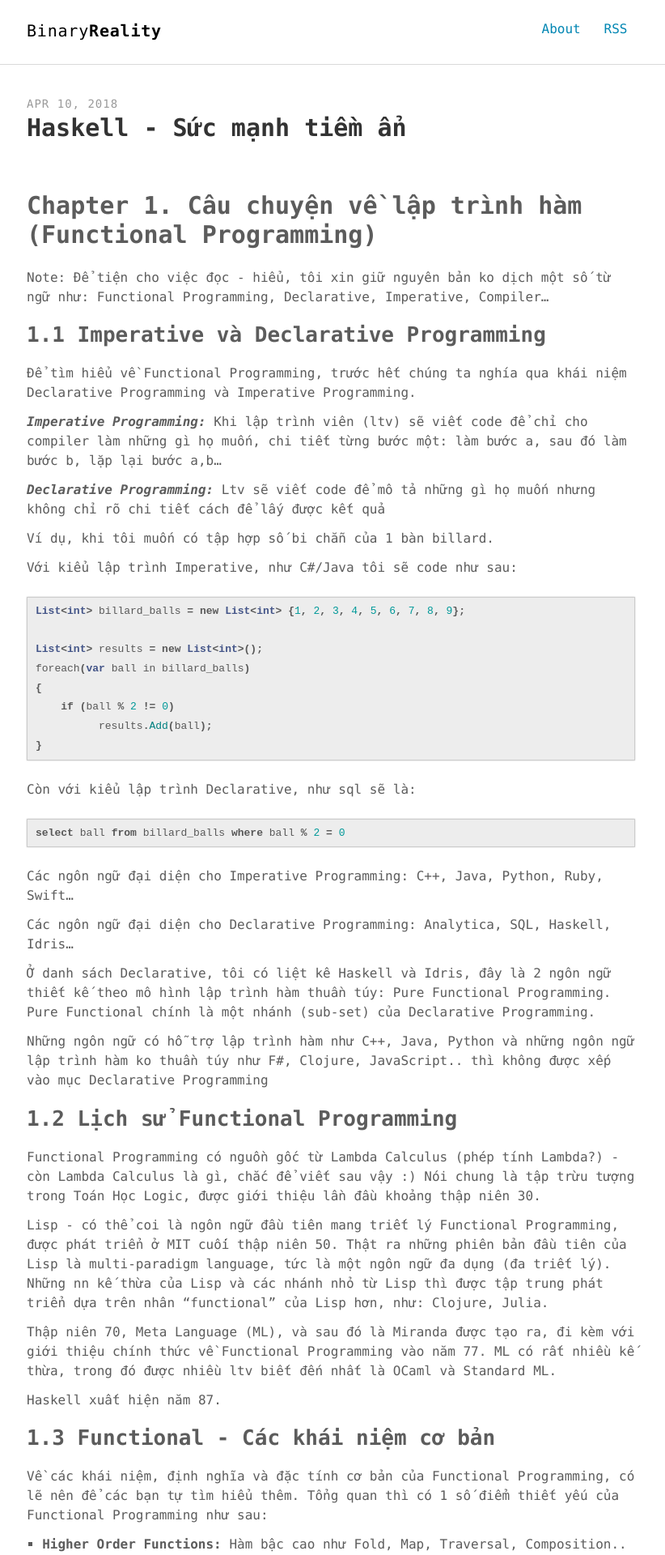
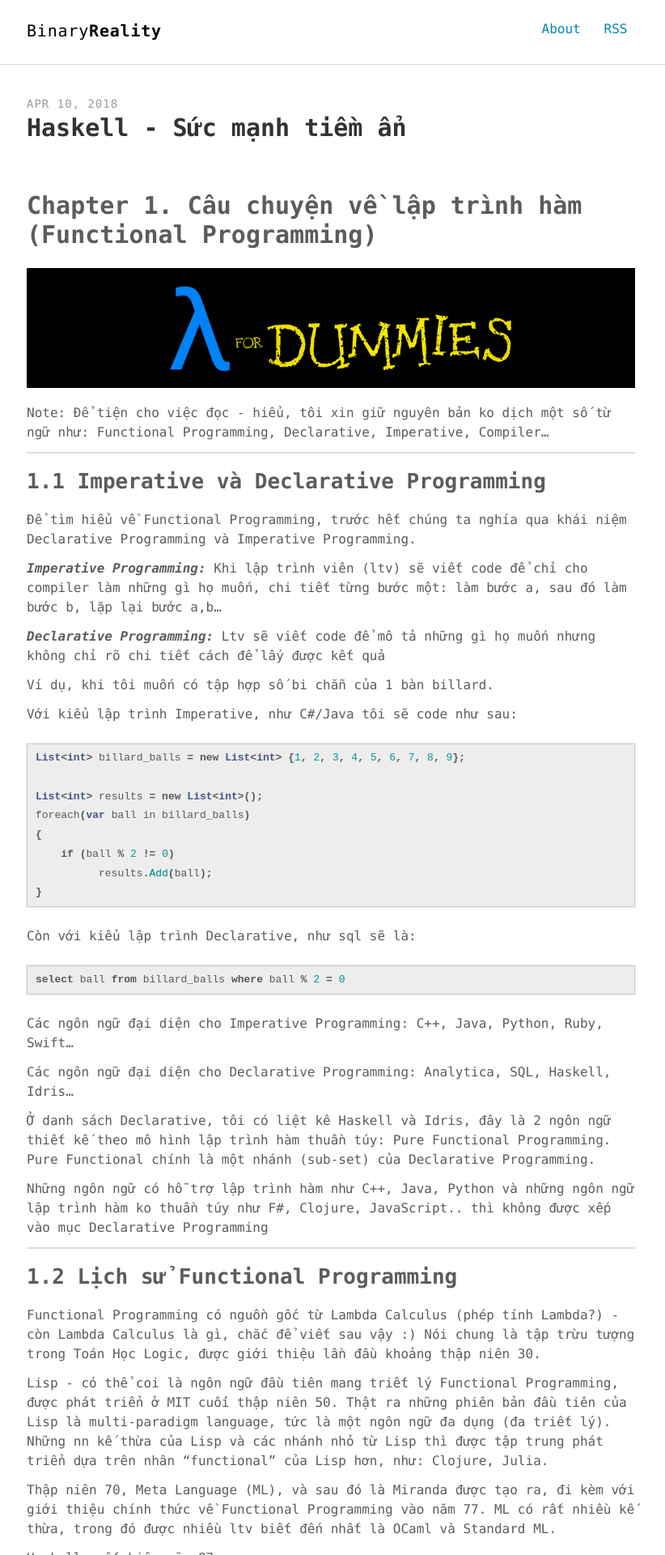
Before and after one commit to phuoc-thanh/phuoc-thanh.github.io, a Jekyll site: the page built from _posts/2018-04-10-haskell-the-hidden-power.md, in a window 1280 px wide. Shown: the top 1920 px of the page at 81% size, without its empty margins (231-1053 px from the left). Built offline with Jekyll 4.4.1, drawn with Linux system fonts in a browser that asks for light colours; comment, search, counter and statistics services are not loaded.

Commit message:
try head line and image

```diff
--- a/_posts/2018-04-10-haskell-the-hidden-power.md
+++ b/_posts/2018-04-10-haskell-the-hidden-power.md
@@ -8,7 +8,11 @@ keywords: "haskell, pure, functional, hidden power, charm, beauty"
 
 # Chapter 1. Câu chuyện về lập trình hàm (Functional Programming)
 
+![Lambda Calculus](/assets/images/lambda_calculus.png)
+
 Note: Để tiện cho việc đọc - hiểu, tôi xin giữ nguyên bản ko dịch một số từ ngữ như: Functional Programming, Declarative, Imperative, Compiler...
+
+---
 
 ## 1.1 Imperative và Declarative Programming
 
@@ -49,6 +53,8 @@ Pure Functional chính là một nhánh (sub-set) của Declarative Programming.
 
 Những ngôn ngữ có hỗ trợ lập trình hàm như C++, Java, Python và những ngôn ngữ lập trình hàm ko thuần túy như F#, Clojure, JavaScript.. thì không được xếp vào mục Declarative Programming
 
+---
+
 ## 1.2 Lịch sử Functional Programming
 
 Functional Programming có nguồn gốc từ Lambda Calculus (phép tính Lambda?) - còn Lambda Calculus là gì, chắc để viết sau vậy :) Nói chung là tập trừu tượng trong Toán Học Logic, được giới thiệu lần đầu khoảng thập niên 30.
@@ -58,6 +64,8 @@ Lisp - có thể coi là ngôn ngữ đầu tiên mang triết lý Functional Pr
 Thập niên 70, Meta Language (ML), và sau đó là Miranda được tạo ra, đi kèm với giới thiệu chính thức về Functional Programming vào năm 77. ML có rất nhiều kế thừa, trong đó được nhiều ltv biết đến nhất là OCaml và Standard ML.
 
 Haskell xuất hiện năm 87.
+
+---
 
 ## 1.3 Functional - Các khái niệm cơ bản
 
```
Also changed, not shown: other parts of _posts/2018-04-10-haskell-the-hidden-power.md (+3 -0 lines), assets/images/lambda_calculus.png (added), assets/images/pure_functional.png (added).
